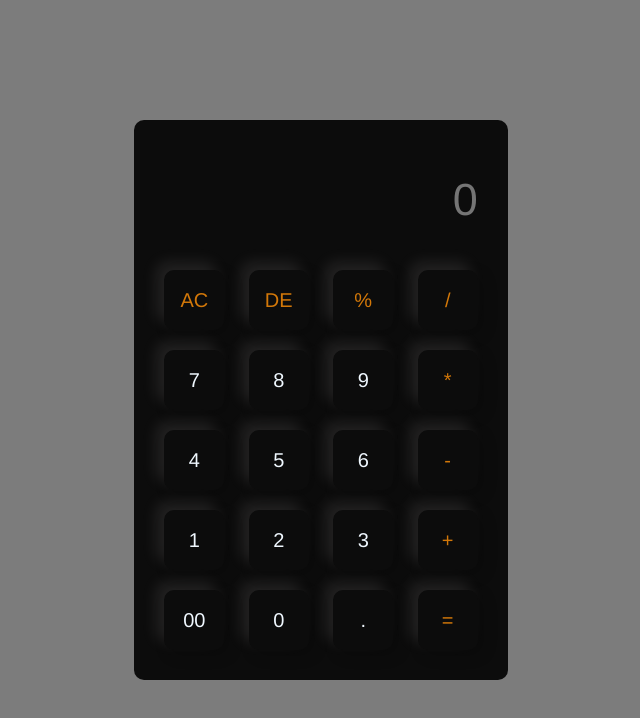
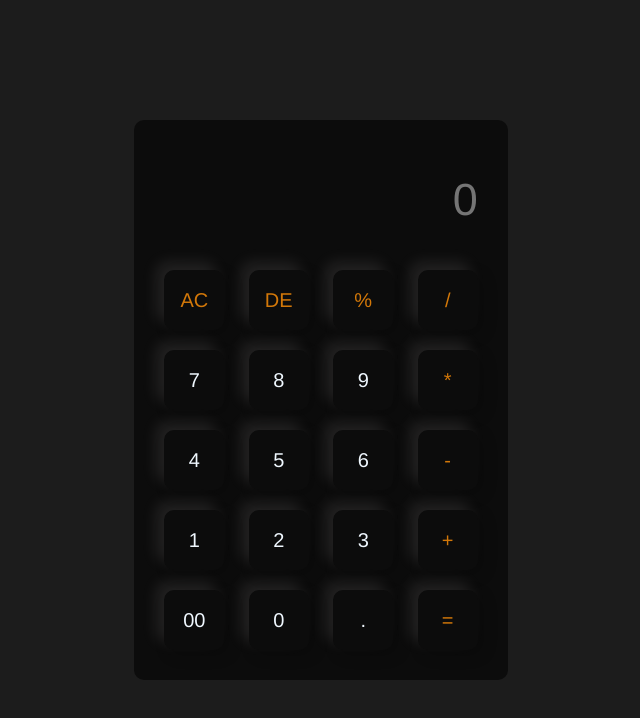
Before and after one commit to solome1/LearningLounge, a plain HTML site: page calculator/index.html in a window 1280 px wide. Shown: the whole page, without its empty margins (319-959 px from the left). Drawn offline with Linux system fonts and the light colour scheme.

Commit message:
week 3 task calculator with html, css and javascript modified calculator background color

```diff
--- a/calculator/style.css
+++ b/calculator/style.css
@@ -9,7 +9,7 @@
 {
     width: 100%;
     height: 100vh;
-    background-color: rgb(124, 124, 124);
+    background-color: #1c1c1c;
     display: flex;
     align-items: center;
     justify-content: center;
```
